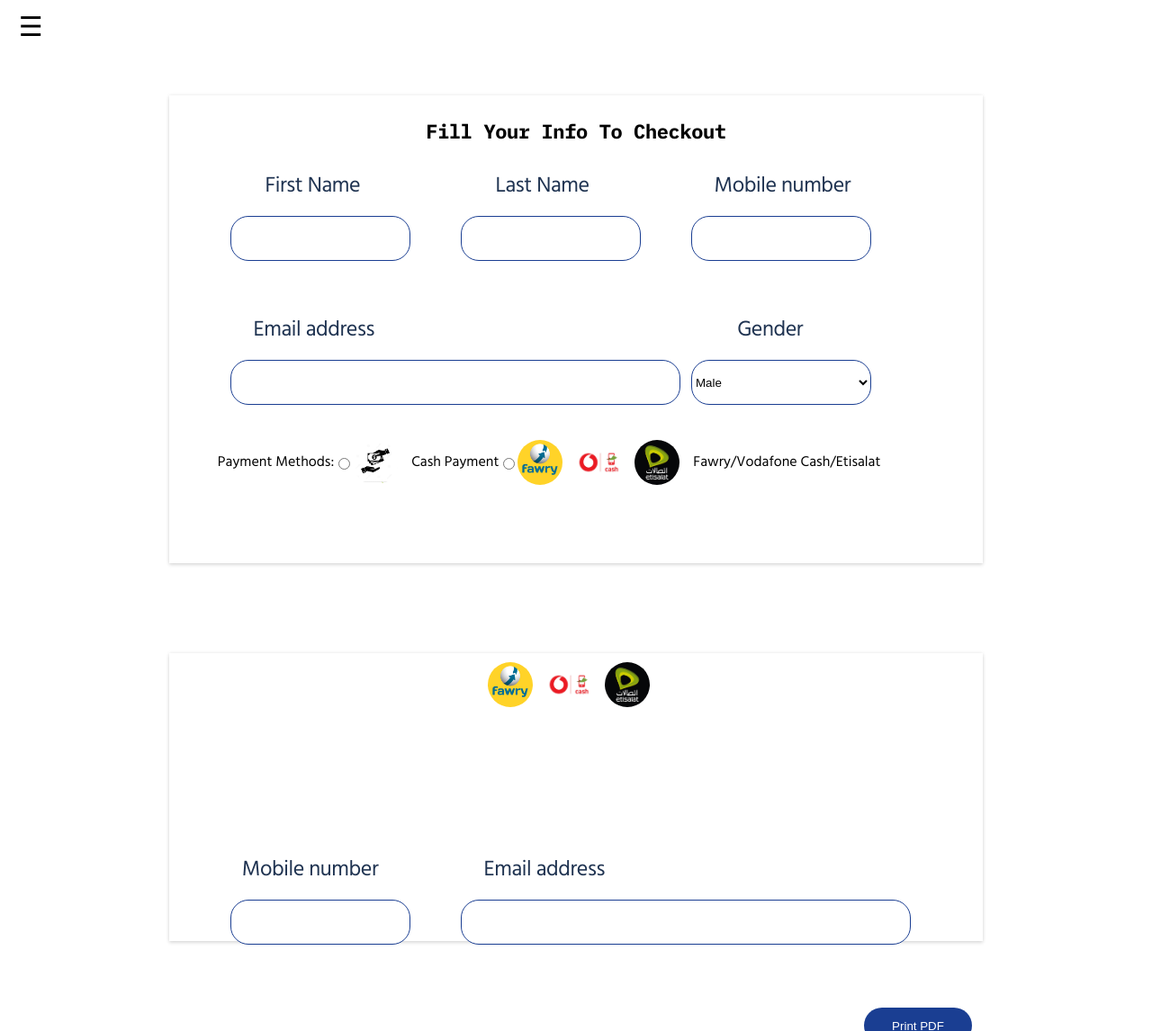
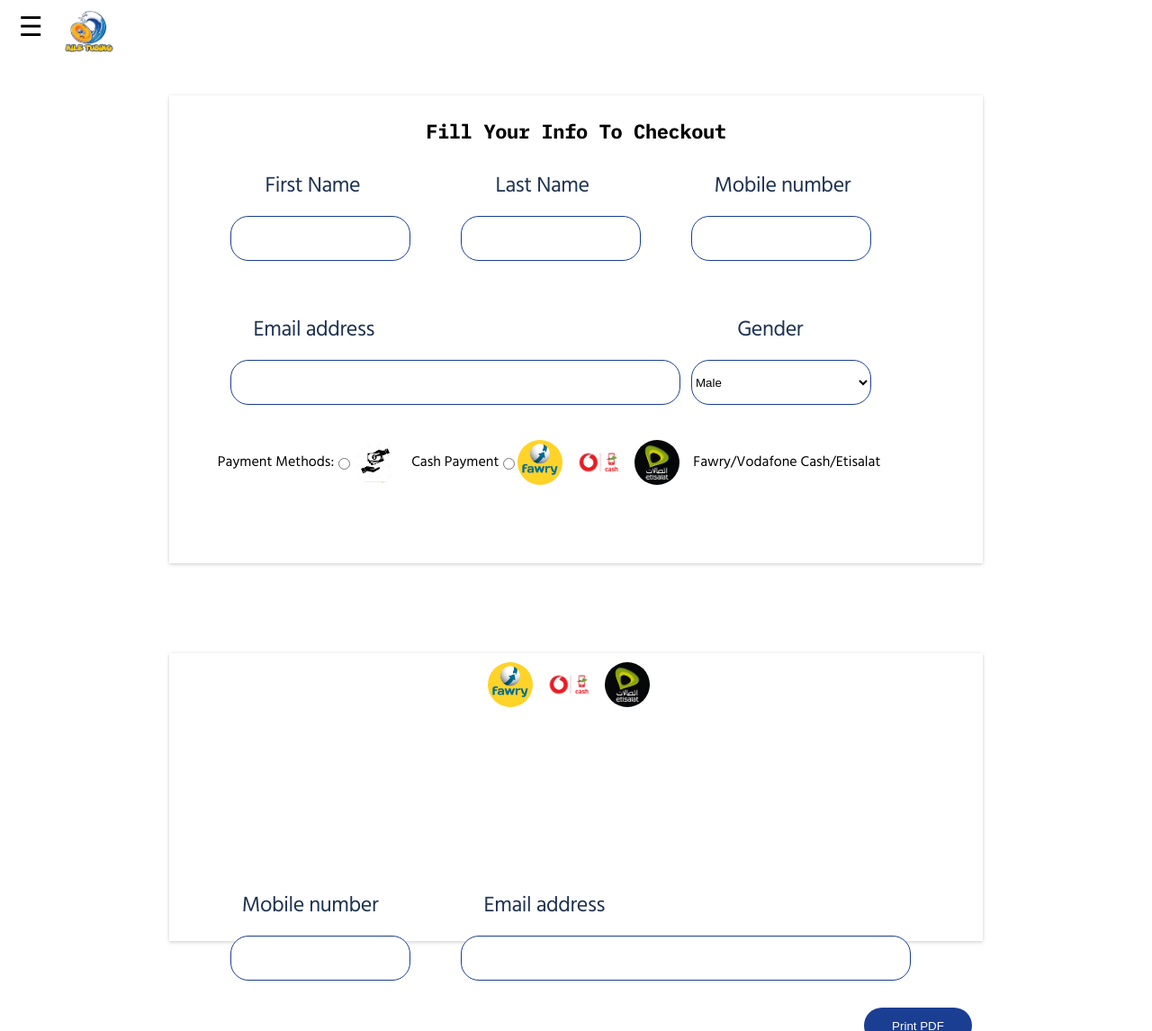
Before and after one commit to khaleddsaadd/NileTubing, a PHP site: page /paymentH.php in a window 1280 px wide. Shown: the whole page at 90% size. Run offline with PHP 8.4, Linux system fonts and the light colour scheme.

Commit message:
logo edited

```diff
--- a/View/checkoutH.php
+++ b/View/checkoutH.php
@@ -9,6 +9,9 @@
 <body>
     <div class="row-md">
         <?php include 'userNavBar.html';?>
+    </div>
+    <div class= "logo" id="logo">
+        <img src="NTLogo.png" alt="">
     </div>
 
     <div class="content-box">
--- a/View/payment.css
+++ b/View/payment.css
@@ -10,6 +10,18 @@
     height: 0px;
     left: 69px;
     top: 53px;
+}
+.logo{
+    position: absolute;
+    width: 70px;
+    height: 70px;
+    left: 5%;
+    top: 0%;
+    transition: 0.5s all;
+}
+.logo img{
+    width: 100%;
+    height: 100%;
 }
 .info{
     width: 100%;
@@ -102,7 +114,7 @@
     width: 250px;
     height: 45px;
     left: 21%;
-    top: 115%;
+    top: 120%;
 
     font-family: 'Hind', sans-serif;
     font-style: normal;
@@ -121,7 +133,7 @@
     width: 200px;
     height: 50px;
     left: 20%;
-    top: 125%;
+    top: 130%;
 
     background: #FFFFFF;
     border: 1px solid #1A3E92;
@@ -157,7 +169,7 @@
     width: 229px;
     height: 45px;
     left: 42%;
-    top: 115%;
+    top: 120%;
 
     font-family: 'Hind', sans-serif;
     font-style: normal;
@@ -176,7 +188,7 @@
     width: 500px;
     height: 50px;
     left: 40%;
-    top: 125%;
+    top: 130%;
 
     background: #FFFFFF;
     border: 1px solid #1A3E92;
--- a/View/paymentH.php
+++ b/View/paymentH.php
@@ -9,7 +9,9 @@
 <body>
     <div class="row-md">
       <?php include 'userNavBar.html';?>
-
+    </div>
+    <div class= "logo" id="logo">
+        <img src="NTLogo.png" alt="">
     </div>
     <div class="content-box">
 
--- a/View/userNavBar.html
+++ b/View/userNavBar.html
@@ -19,9 +19,11 @@
 <script>
 function openNav() {
   document.getElementById("mySidenav").style.width = "150px";
+  document.getElementById("logo").style.left= "10%";
 }
 function closeNav() {
   document.getElementById("mySidenav").style.width = "0";
+  document.getElementById("logo").style.left= "5%";
 }
 </script>
 
```
Also changed, not shown: View/checkout.css (+12 -0 lines).
